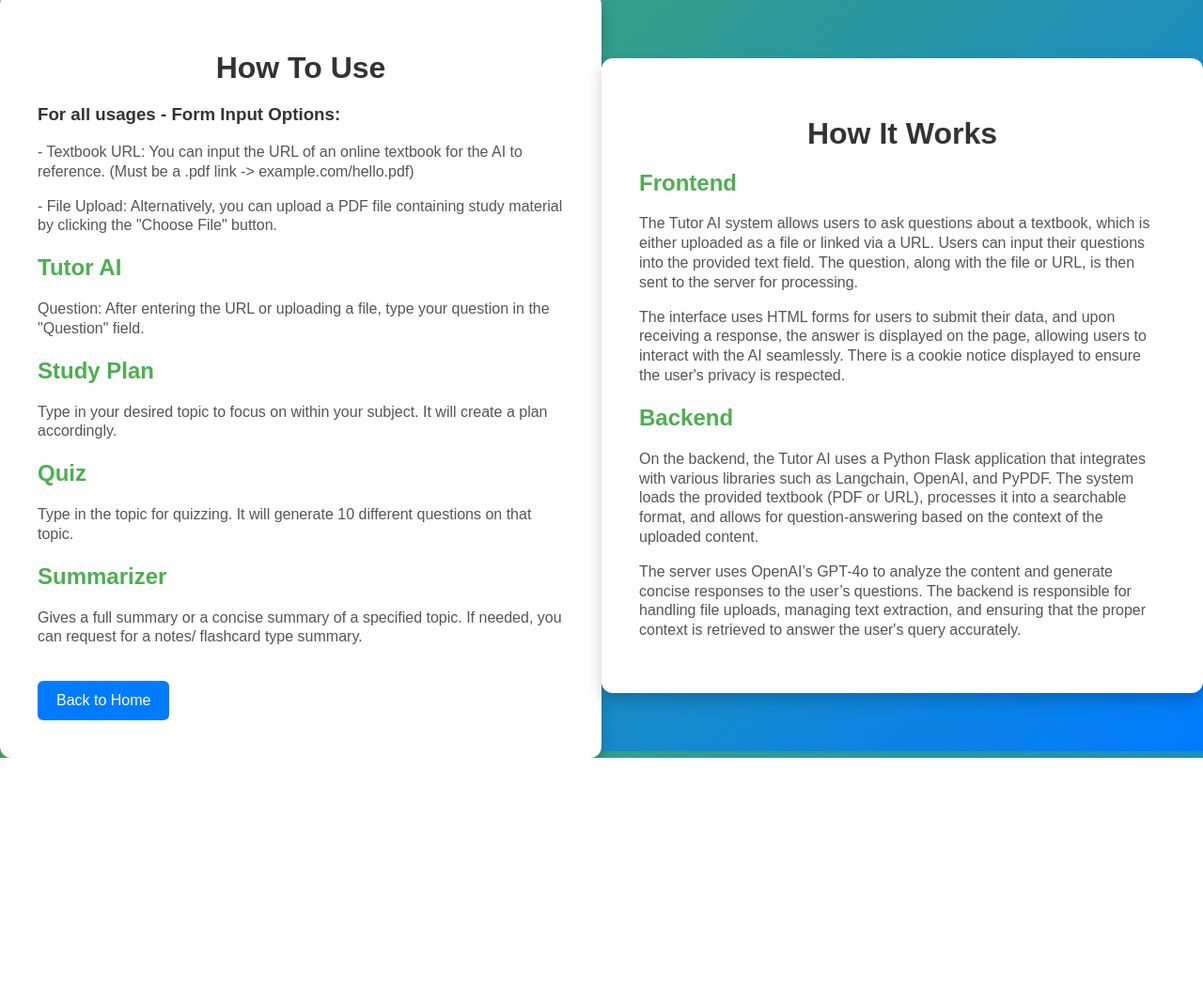
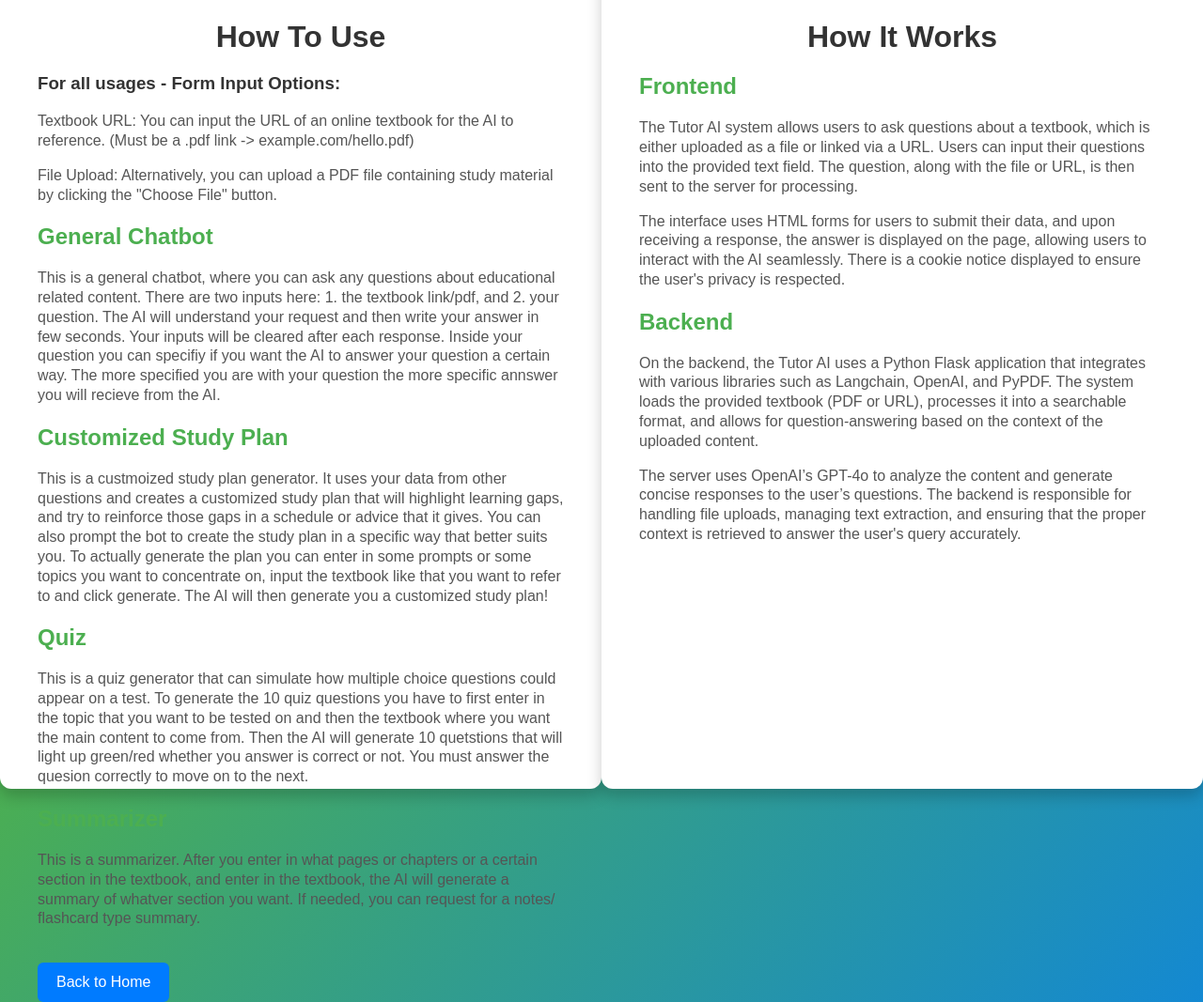
Before and after one commit to sridhars650/Team-Full-Steam---AI-Challenge, a Flask app: page /how-it-works in a window 1280 px wide. Shown: the whole page at 94% size. Before the commit the page ends 807 px from the top, so only its background shows below. Run offline with Flask 3, Linux system fonts and the light colour scheme.

Commit message:
more deataild get to know page

```diff
--- a/templates/how-it-works.html
+++ b/templates/how-it-works.html
@@ -20,6 +20,7 @@
         .container {
             width: 90%;
             max-width: 800px;
+            height: 100%;
             padding: 40px;
             background-color: white;
             border-radius: 12px;
@@ -64,16 +65,16 @@
     <div class="container">
         <h1>How To Use</h1>
         <h3>For all usages - Form Input Options:</h3>
-        <p>- Textbook URL: You can input the URL of an online textbook for the AI to reference. (Must be a .pdf link -> example.com/hello.pdf)</p>
-        <p>- File Upload: Alternatively, you can upload a PDF file containing study material by clicking the "Choose File" button.</p>
-        <h2>Tutor AI</h2>
-        <p>Question: After entering the URL or uploading a file, type your question in the "Question" field.</p>
-        <h2>Study Plan</h2>
-        <p>Type in your desired topic to focus on within your subject. It will create a plan accordingly.</p>
+        <p>Textbook URL: You can input the URL of an online textbook for the AI to reference. (Must be a .pdf link -> example.com/hello.pdf)</p>
+        <p>File Upload: Alternatively, you can upload a PDF file containing study material by clicking the "Choose File" button.</p>
+        <h2>General Chatbot</h2>
+        <p>This is a general chatbot, where you can ask any questions about educational related content. There are two inputs here: 1. the textbook link/pdf, and 2. your question. The AI will understand your request and then write your answer in few seconds. Your inputs will be cleared after each response. Inside your question you can specifiy if you want the AI to answer your question a certain way. The more specified you are with your question the more specific annswer you will recieve from the AI. </p>
+        <h2>Customized Study Plan</h2>
+        <p>This is a custmoized study plan generator. It uses your data from other questions and creates a customized study plan that will highlight learning gaps, and try to reinforce those gaps in a schedule or advice that it gives. You can also prompt the bot to create the study plan in a specific way that better suits you. To actually generate the plan you can enter in some prompts or some topics you want to concentrate on, input the textbook like that you want to refer to and click generate. The AI will then generate you a customized study plan!</p>
         <h2>Quiz</h2>
-        <p>Type in the topic for quizzing. It will generate 10 different questions on that topic.</p>
+        <p>This is a quiz generator that can simulate how multiple choice questions could appear on a test. To generate the 10 quiz questions you have to first enter in the topic that you want to be tested on and then the textbook where you want the main content to come from. Then the AI will generate 10 quetstions that will light up green/red whether you answer is correct or not. You must answer the quesion correctly to move on to the next.</p>
         <h2>Summarizer</h2>
-        <p>Gives a full summary or a concise summary of a specified topic. If needed, you can request for a notes/ flashcard type summary.</p>
+        <p>This is a summarizer. After you enter in what pages or chapters or a certain section in the textbook, and enter in the textbook, the AI will generate a summary of whatver section you want. If needed, you can request for a notes/ flashcard type summary.</p>
         <a href="/" class="back-button">Back to Home</a>
     </div>
     <br>
```
